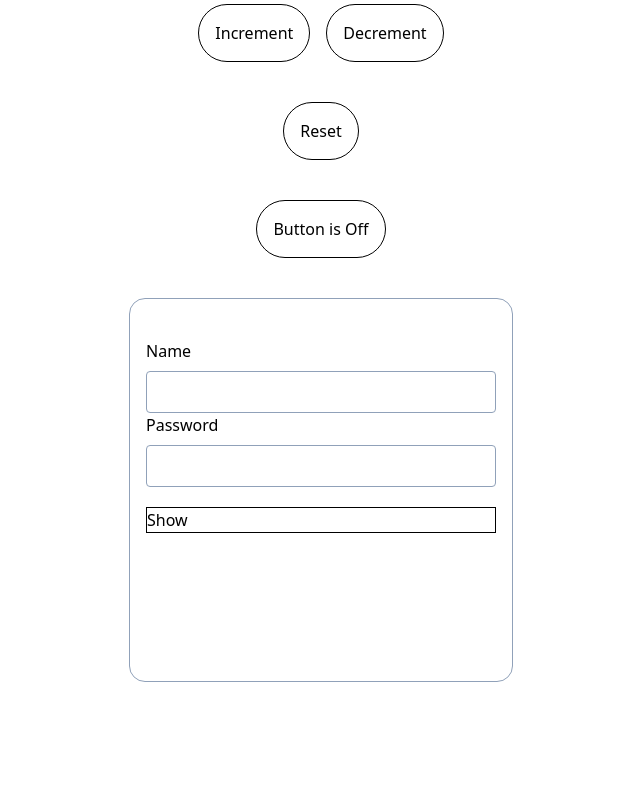
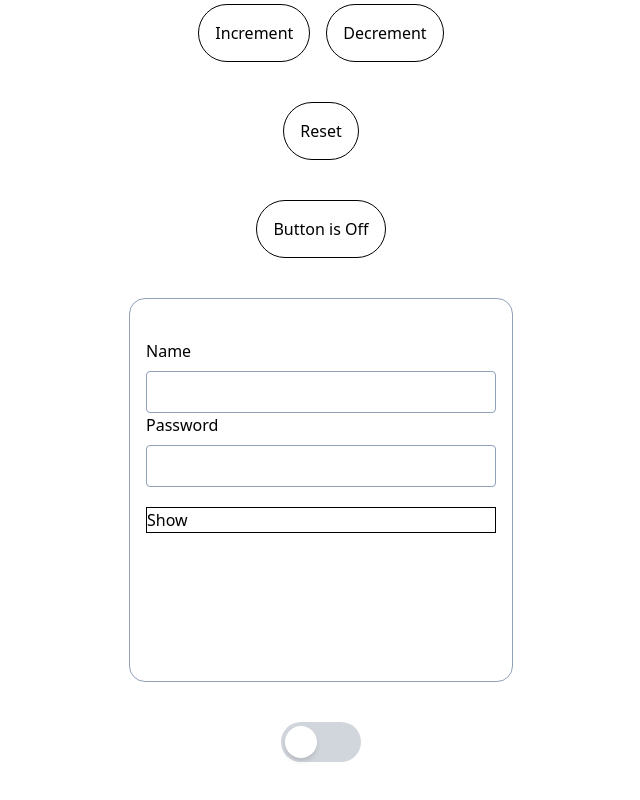
Before and after one commit to jahid01754/React, a Next.js app: page / in a window 1280 px wide. Shown: the part 224-1024 px from the top of the page, without its empty margins (319-959 px from the left). Before the commit the page ends 906 px from the top, so only its background shows below. Built offline with nearby package versions, Linux system fonts and the light colour scheme.

Commit message:
toggle button

```diff
--- a/app/page.js
+++ b/app/page.js
@@ -4,6 +4,7 @@ import Counter from "@/component/Lesson 1/counter";
 import ListOFItems from "@/component/Lesson 1/listOfItems";
 import PasswordField from "@/component/Lesson 1/passwordField";
 import StringConcatenation from "@/component/Lesson 1/stringConcatenation";
+import SwitchTheme from "@/component/Lesson 1/switchTheme";
 import ToggleButton from "@/component/Lesson 1/toogleButton";
 
 export default function Home() {
@@ -15,6 +16,7 @@ export default function Home() {
       <Counter/>
       <ToggleButton/>
       <PasswordField/>
+      <SwitchTheme/>
 
     </>
   );
--- /dev/null
+++ b/component/Lesson 1/switchTheme.js
@@ -0,0 +1,123 @@
+// export default function SwitchTheme(){
+//     return(
+//         <div>Switch Theme</div>
+//     );
+// }
+
+// import { useState } from "react";
+
+
+// import { HiHome } from "react-icons/hi";
+// import Link from "next/link";
+
+// export default function Breadcrumb() {
+//   return (
+//     <div className="flex items-center justify-center mt-10 mb-10">
+//         <nav className="bg-white shadow-md p-3 rounded-full inline-flex items-center space-x-4 ">
+//             {/* Home Icon */}
+//             <Link href="/" className="text-gray-500 hover:text-blue-600 flex items-center">
+//                 <HiHome size={20} />
+//             </Link>
+
+//             {/* Arrow */}
+//             <span className="text-gray-300">{'>'}</span>
+
+//             {/* Projects */}
+//             <a href="/projects" className="text-gray-600 font-medium hover:text-blue-600">
+//                 Projects
+//             </a>
+
+//             {/* Arrow */}
+//             <span className="text-gray-300">{'>'}</span>
+
+//             {/* Project Nero (current page) */}
+//             <span className="text-gray-500 font-medium">
+//                 Project Nero
+//             </span>
+//         </nav>
+//     </div>
+//   );
+// }
+
+
+// import { HiHome } from "react-icons/hi";
+// import Link from "next/link";
+
+// export default function Breadcrumb({ items = [] }) {
+//   return (
+//     <div className="flex items-center justify-center my-10">
+//       <nav className="bg-white dark:bg-gray-800 shadow-md px-6 py-3 rounded-full inline-flex items-center space-x-2 sm:space-x-4 overflow-x-auto text-sm">
+
+//         {/* Home Link */}
+//         <Link href="/" className="text-gray-500 hover:text-blue-600 dark:text-gray-300 dark:hover:text-blue-400">
+//           <HiHome size={20} />
+//         </Link>
+
+//         {items.map((item, index) => (
+//           <div key={index} className="flex items-center space-x-2">
+//             {/* Arrow */}
+//             <svg className="w-3 h-3 text-gray-300 dark:text-gray-500" fill="currentColor" viewBox="0 0 20 20">
+//               <path fillRule="evenodd" d="M7.293 14.707a1 1 0 010-1.414L10.586 10 7.293 6.707a1 1 0 111.414-1.414l4 4a1 1 0 010 1.414l-4 4a1 1 0 01-1.414 0z" clipRule="evenodd" />
+//             </svg>
+
+//             {/* Breadcrumb Item */}
+//             {item.href ? (
+//               <Link
+//                 href={item.href}
+//                 className="text-gray-600 hover:text-blue-600 font-medium dark:text-gray-300 dark:hover:text-blue-400"
+//               >
+//                 {item.label}
+//               </Link>
+//             ) : (
+//               <span className="text-gray-500 font-medium dark:text-gray-400">
+//                 {item.label}
+//               </span>
+//             )}
+//           </div>
+//         ))}
+//       </nav>
+//     </div>
+//   );
+// }
+
+
+// import Link from "next/link";
+
+// export default function Breadcrumb() {
+//   return (
+//     <nav className="flex text-sm text-gray-600" aria-label="Breadcrumb">
+//       <ol className="flex items-center space-x-2">
+//         <li>
+//           <Link href="/projects" className="hover:text-gray-900 hover:underline">
+//             Projects
+//           </Link>
+//         </li>
+//         <li>
+//           <span className="text-gray-400">/</span>
+//         </li>
+//         <li className="font-medium text-gray-900">
+//           Project Nero
+//         </li>
+//       </ol>
+//     </nav>
+//   );
+// }
+
+"use client"
+import { useState } from "react";
+
+export default function SwitchTheme(){
+
+    const [isOn, setIsOn] = useState(false);
+
+    const toggleButton = () => {
+        setIsOn(!isOn);
+    }
+    return(
+        <div className="flex justify-center items-center mt-10 mb-10">
+            <button onClick={toggleButton} className={`w-20 h-10 flex items-center rounded-full p-1 transition duration-300 ease-in-out ${isOn ? "bg-green-500" : "bg-gray-300"}`}>
+                <div className={`bg-white w-8 h-8 rounded-full shadow-md trasnform transition duration-300 ease-in-out ${isOn ? "translate-x-10" : "translate-x-0"}`}></div>
+            </button>
+        </div>
+    );
+}
```
Also changed, not shown: package.json (+4 -3 lines), 1 other file (tests, documents, lock files or other folders).
